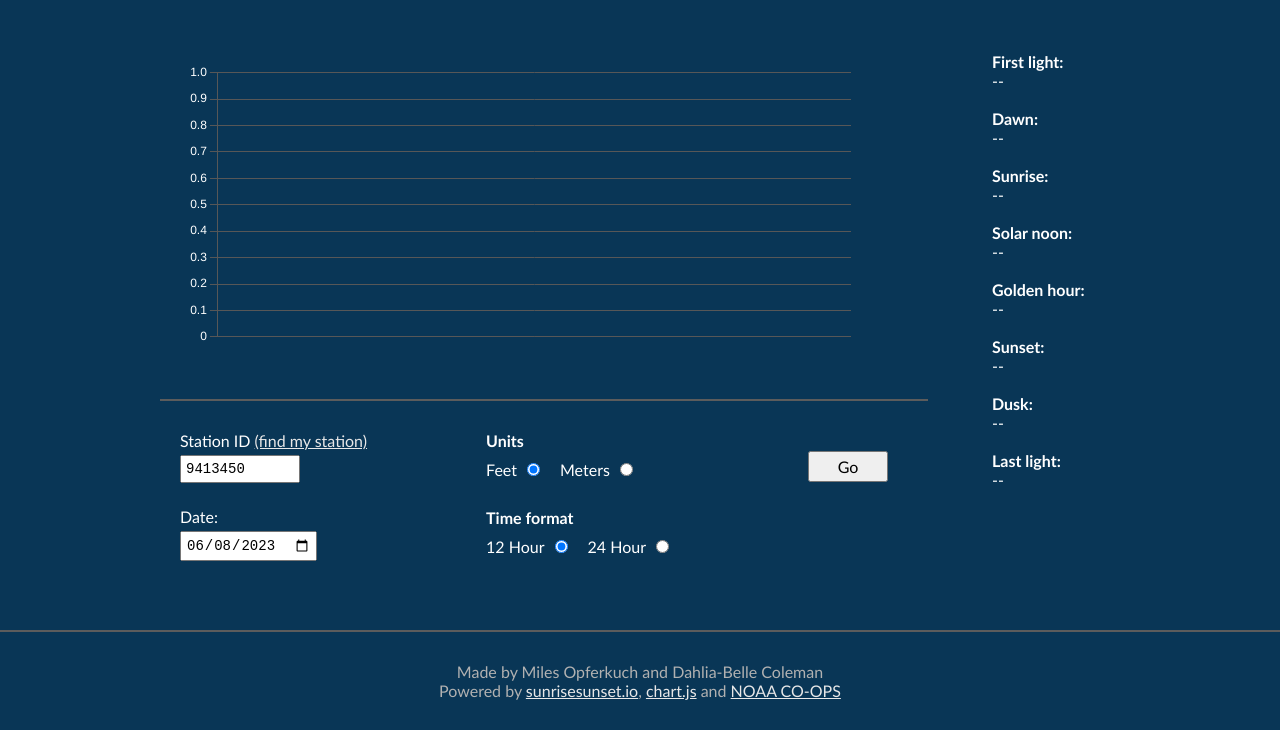
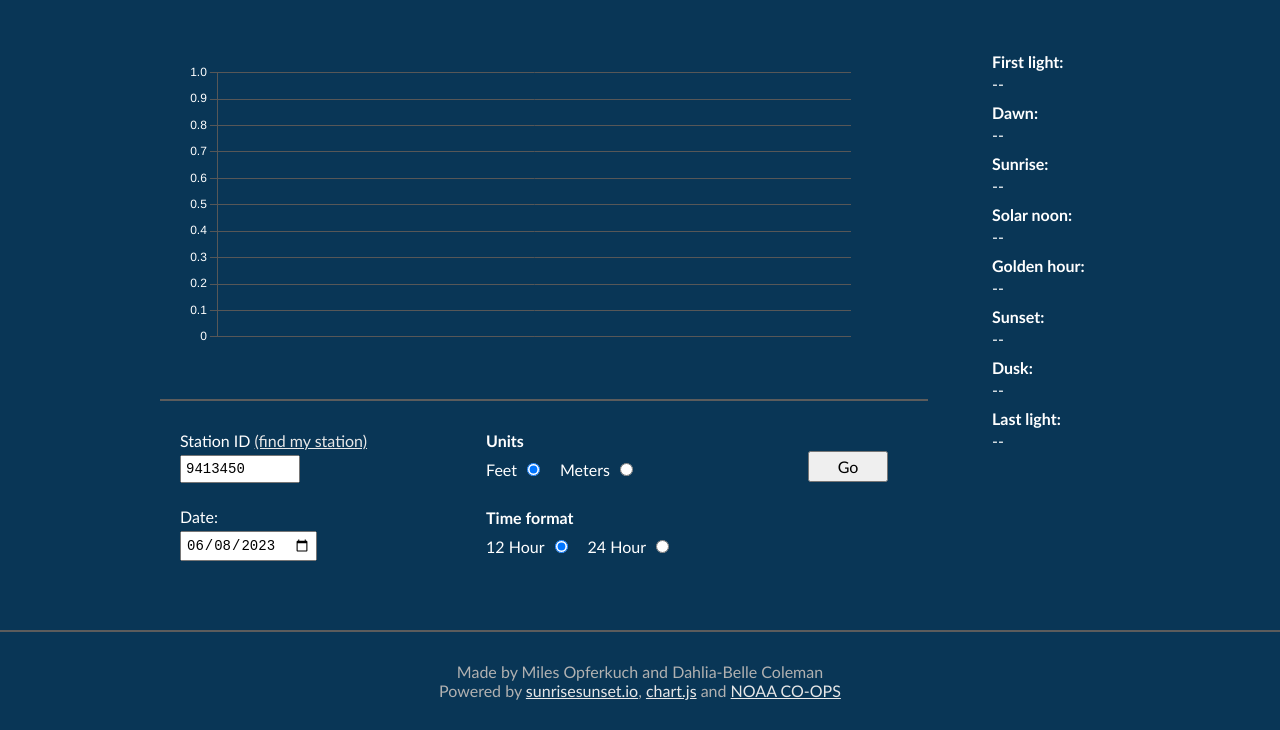
Before and after one commit to MilesOpferkuch/FinalProject, a website: page index.html in a window 1280 px wide. Shown: the part 82-812 px from the top of the page. Drawn offline with nearby package versions, Linux system fonts and the light colour scheme.

Commit message:
Fixed formatting

```diff
--- a/shylesheet_oceantides.css
+++ b/shylesheet_oceantides.css
@@ -53,6 +53,11 @@ select {
 
 a {
     color: rgb(232, 232, 232);
+}
+
+.textSunInfo {
+    padding-top: 3px;
+    padding-bottom: 10px;
 }
 
 .errorHeader {
```
Also changed, not shown: index.html (+0 -8 lines).
